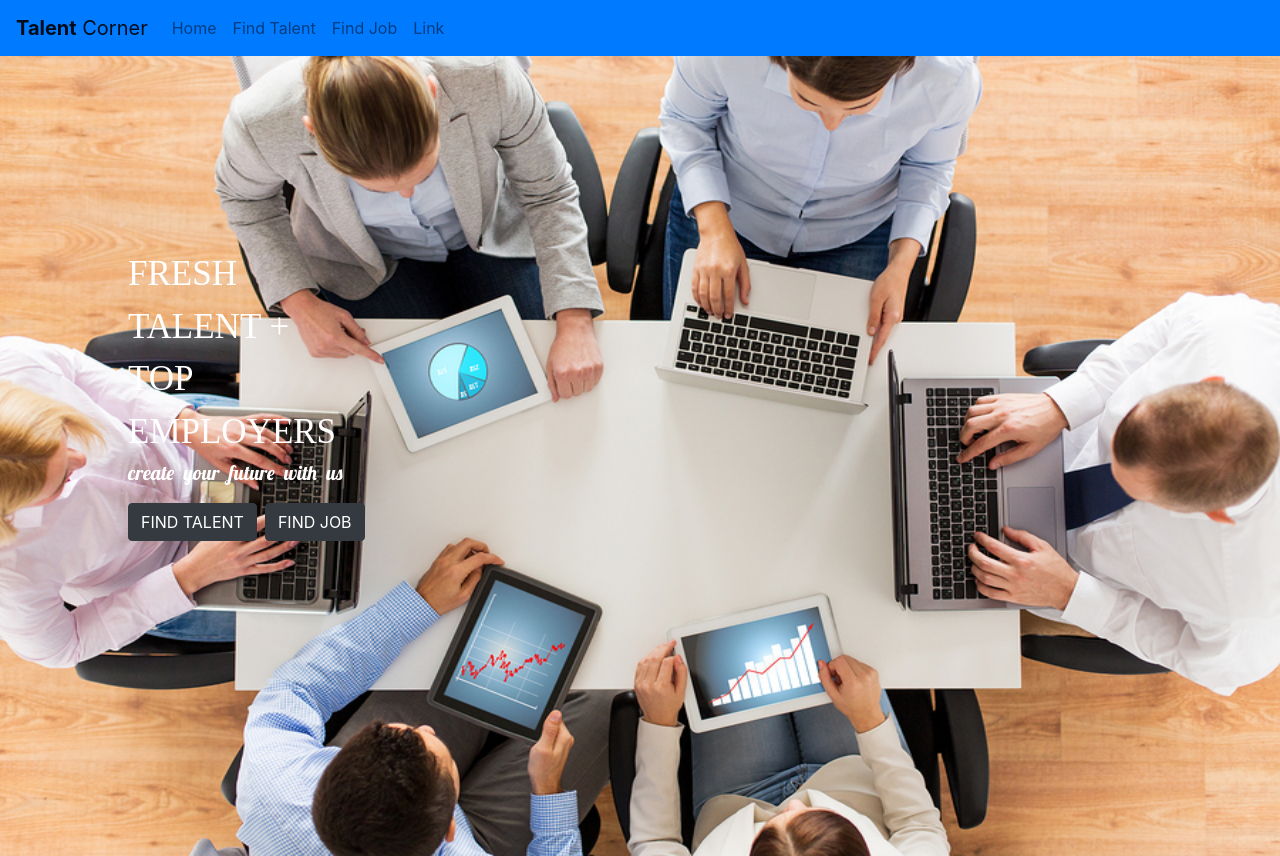
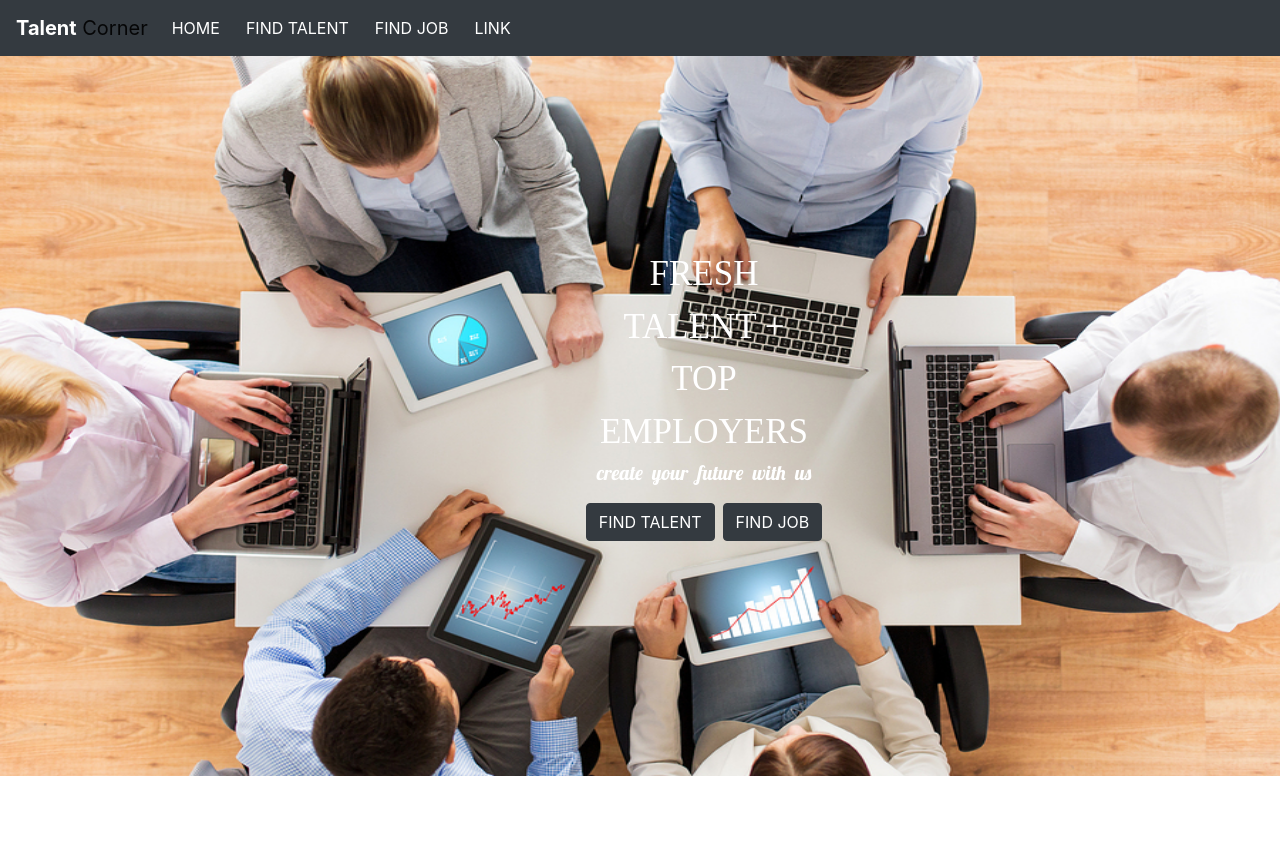
Before and after one commit to YakubuAmidu/Talent-corner, a React (Create React App) app: page / in a window 1280 px wide. After the commit the page ends 800 px from the top, so only its background shows below. Built offline with nearby package versions, Linux system fonts and the light colour scheme.

Commit message:
Commiting changes

```diff
--- a/src/components/App.js
+++ b/src/components/App.js
@@ -18,7 +18,7 @@ class App extends Component {
           />
           <div className="Background_titles">
             <div className="Fresh">FRESH</div>
-            <div className="Talent">TALENT +</div>
+            <div className="Talent">TALENT + </div>
             <div className="Top">TOP</div>
             <div className="Employers">EMPLOYERS</div>
             <div className="Create">create your future with us</div>
@@ -32,36 +32,6 @@ class App extends Component {
             </span>
           </div>
         </div>
-
-        <div className="Gold_background">
-          <div className="Logos">
-            <i class="far fa-pencil-alt" className="Logp_pencil">
-              Hello
-            </i>
-            <p className="Description">GRAPHIC DESIGN</p>
-          </div>
-
-          <div className="Logos">
-            <i class="far fa-pencil-alt" className="Logp_pencil">
-              Hello
-            </i>
-            <p className="Description">GRAPHIC DESIGN</p>
-          </div>
-
-          <div className="Logos">
-            <i class="far fa-pencil-alt" className="Logp_pencil">
-              Hello
-            </i>
-            <p className="Description">GRAPHIC DESIGN</p>
-          </div>
-
-          <div className="Logos">
-            <i class="far fa-pencil-alt" className="Logp_pencil">
-              Hello
-            </i>
-            <p className="Description">GRAPHIC DESIGN</p>
-          </div>
-        </div>
       </div>
     );
   }
--- a/src/components/Sass.scss
+++ b/src/components/Sass.scss
@@ -1,15 +1,16 @@
 .App_header {
-  width: 100vw;
-  height: 100vh;
+  width: 100%;
+  height: 100%;
 }
 
 .Background_image-main {
   position: absolute;
   width: 100%;
-  height: 100%;
+  height: 90%;
 }
 
 .Background_titles {
+  text-align: center;
   position: relative;
   padding-top: 15%;
   margin-left: 10%;
@@ -46,3 +47,21 @@
   word-spacing: 5px;
   margin-bottom: 15px;
 }
+
+.Talent_one {
+  color: #fff;
+}
+
+.Links_one {
+  color: #fff;
+  margin-right: 10px;
+  text-transform: uppercase;
+}
+
+.Links_one:hover {
+  background-color: #fff;
+  border-radius: 5px;
+  color: gray;
+  text-decoration: none;
+  padding: 5px;
+}
--- a/src/screens/TopScreen.js
+++ b/src/screens/TopScreen.js
@@ -1,20 +1,38 @@
 import React from "react";
+import ".././components/Sass.scss";
+import { Link } from "react-router-dom";
 import { Navbar, Nav } from "react-bootstrap";
 
 const TopScreen = () => {
   return (
     <div className="Navbar">
-      <Navbar bg="primary" expand="md">
+      <Navbar bg="dark" expand="md">
         <Navbar.Brand href="#home">
-          <strong>Talent</strong> Corner
+          <strong className="Talent_one">Talent</strong> Corner
         </Navbar.Brand>
         <Navbar.Toggle aria-controls="basic-navbar-nav" />
         <Navbar.Collapse id="basic-navbar-nav">
           <Nav className="mr-auto">
-            <Nav.Link href="#home">Home</Nav.Link>
-            <Nav.Link href="#home">Find Talent</Nav.Link>
-            <Nav.Link href="#home">Find Job</Nav.Link>
-            <Nav.Link href="#link">Link</Nav.Link>
+            <Nav.Link href="#home">
+              <Link to="#" className="Links_one">
+                Home
+              </Link>
+            </Nav.Link>
+            <Nav.Link href="#home">
+              <Link to="#" className="Links_one">
+                Find Talent
+              </Link>
+            </Nav.Link>
+            <Nav.Link href="#home">
+              <Link to="#" className="Links_one">
+                Find Job
+              </Link>
+            </Nav.Link>
+            <Nav.Link href="#link">
+              <Link to="#" className="Links_one">
+                Link
+              </Link>
+            </Nav.Link>
           </Nav>
         </Navbar.Collapse>
       </Navbar>
```
Also changed, not shown: src/screens/GoldScreen.js (added, +17 -0 lines).
